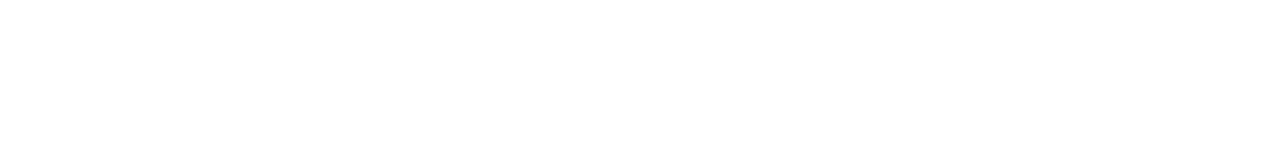
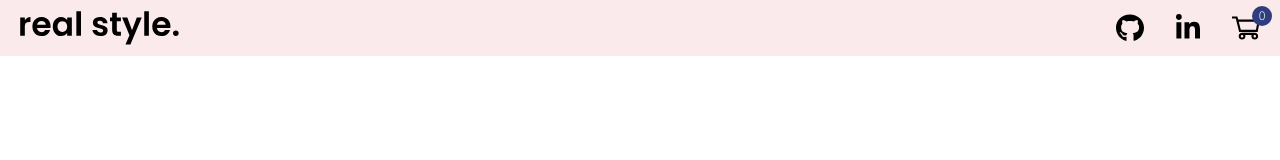
Before and after one commit to ThiagoTerraDev/real-style-front, a plain HTML site: page index.html in a window 1280 px wide. Drawn offline with Linux system fonts and the light colour scheme.

Commit message:
Estilizações gerais e do header

```diff
--- /dev/null
+++ b/css/geral.css
@@ -0,0 +1,40 @@
+body, h1, h2, ul, li, p {
+    margin: 0;
+    padding: 0;
+}
+
+body {
+    box-sizing: border-box;
+    font-family: 'Roboto', sans-serif;
+}
+
+img {
+    display: block;
+    max-width: 100%;
+}
+
+ul {
+    list-style: none;
+}
+
+a {
+    text-decoration: none;
+    color: #2F3C7E;
+    font-weight: 600;
+}
+
+.container1 {
+    max-width: 1400px;
+    padding-left: 20px;
+    padding-right: 20px;
+    margin-left: auto;
+    margin-right: auto;
+}
+
+.container2 {
+    max-width: 1200px;
+    padding-left: 20px;
+    padding-right: 20px;
+    margin-left: auto;
+    margin-right: auto;
+}
--- /dev/null
+++ b/css/header.css
@@ -0,0 +1,61 @@
+.header-bg {
+    background-color: #FBEAEB;
+}
+
+.header-conteudo {
+    display: flex;
+    gap: 16px;
+    align-items: center;
+    justify-content: space-between;
+}
+
+.header-nav {
+    display: flex;
+    gap: 32px;
+}
+
+.icone-github {
+    width: 27.13px;
+    height: 28px;
+    transition: 0.2s ease-in-out;
+}
+
+.icone-linkedin {
+    width: 24.5px;
+    height: 28px;
+    transition: 0.2s ease-in-out;
+}
+
+.icone-github:hover, .icone-linkedin:hover {
+    transform: scale(1.2);
+}
+
+.icone-carrinho1 {
+    width: 28px;
+    height: 28px;
+    transition: 0.2s ease-in-out;
+    transform: scaleX(-1);
+    filter: invert();
+}
+
+.icone-carrinho1-div {
+    position: relative;
+    cursor: pointer;
+}
+
+.quantidade-carrinho {
+    position: absolute;
+    background-color: #2F3C7E;
+    color: white;
+    font-size: 12px;
+    width: 12px;
+    height: 12px;
+    border-radius: 50%;
+    padding: 4px 4px;
+    margin-right: 10px;
+    display: flex;
+    align-items: center;
+    justify-content: center;
+    top: -8px;
+    left: 20px;
+}
--- a/css/styles.css
+++ b/css/styles.css
@@ -0,0 +1,2 @@
+@import "./geral.css";
+@import "./header.css";
--- a/index.html
+++ b/index.html
@@ -19,6 +19,31 @@
 </head>
 
 <body>
+    <header class="header-bg">
+        <div class="header-conteudo container1">
+            <a href="/index.html"><img class="logo" src="./img/real-style-logo.svg" width="158.5" height="55.5" alt="Logotipo Real Style"></a>
+            <nav>
+                <ul class="header-nav">
+                    <li>
+                        <a href="https://github.com/ThiagoTerraDev" target="_blank">
+                            <img src="./img/github.svg" width="496" height="512" alt="Icone GitHub" class="icone-github">
+                        </a>
+                    </li>
+                    <li>
+                        <a href="https://www.linkedin.com/in/thiago-terra-158a71266/" target="_blank">
+                            <img src="./img/linkedin-in.svg" width="448" height="512" alt="Icone LinkedIn" class="icone-linkedin">
+                        </a>
+                    </li>
+                    <li>
+                        <div class="icone-carrinho1-div">
+                            <img src="./img/shopping-cart.svg" width="800" height="800" alt="Icone Carrinho" class="icone-carrinho1">
+                            <span class="quantidade-carrinho">0</span>
+                        </div>
+                    </li>
+                </ul>
+            </nav>
+        </div>
+    </header>
 
     <script src="./js/scripts.js"></script>
 </body>
```
Also changed, not shown: img/github.svg (added), img/linkedin-in.svg (added), img/real-style-logo.svg (added), img/shopping-cart.svg (added).
